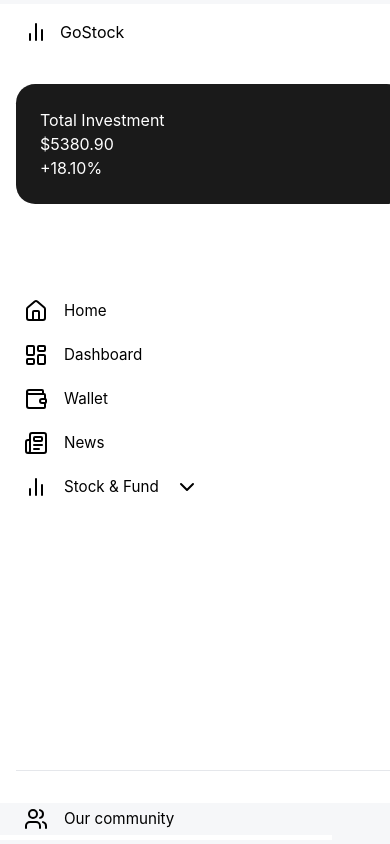
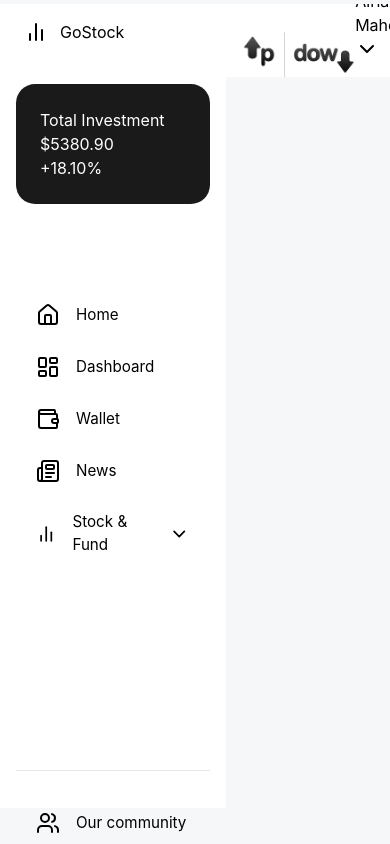
Before and after one commit to SiddheshGajare/react-fastapi, a React (Vite) app in the folder frontend/: page /suggetion in a window 390 px wide. Built offline with nearby package versions, Linux system fonts and the light colour scheme.

Commit message:
nasbhgasv

```diff
--- /dev/null
+++ b/frontend/src/Indicator.css
@@ -0,0 +1,173 @@
+/* Base styles */
+
+.dashboard-layout{
+
+    color: black;
+    display: flex;
+    flex-direction: row;
+    width: 100vw;
+    height: 99vh;
+    overflow: hidden;
+    background: #F6F7F9;
+
+  }
+  .dashboard {
+    font-family: 'Inter', -apple-system, BlinkMacSystemFont, sans-serif;
+    display: flex;
+    overflow-x: hidden;
+    background: white;
+    color: #F6F7F9;
+  }
+
+
+  /* Updated Sidebar Styles with Correct Class Names */
+  .sidebar {
+    width: 280px;
+    background: #FFFFFF;
+    height: 100vh;
+    padding: 1.5rem;
+    display: flex
+  ;
+    flex-direction: column;
+    justify-content: flex-start;
+  }
+
+  /* Logo and Investment Card Section */
+  .nav-first-container {
+    height: 235px;
+    margin-bottom: 2rem;
+  }
+
+  .logo-container {
+  display: flex;
+  align-items: center;
+  gap: 12px;
+  margin-bottom: 2.5rem;
+  padding-left: 0.5rem;
+  }
+
+  .investment-card {
+  background: #1A1A1A;
+  color: white;
+  border-radius: 1.2rem;
+  padding: 1.5rem;
+  margin-bottom: 2rem;
+  }
+  .nev-bar{
+    height: 500px;
+  }
+  /* Main Navigation Section */
+  .nav-bar {
+  font-size: small;
+  flex-grow: 1;
+  display: flex;
+  flex-direction: column;
+  justify-content: space-between;
+  }
+
+  .nav-item {
+  display: flex;
+  align-items: center;
+  gap: 1rem;
+  padding: 0.75rem 1.25rem;
+  border-radius: 0.75rem;
+  margin: 0.25rem 0;
+  font-size: 0.95rem;
+  transition: background-color 0.2s ease;
+  }
+
+  .nav-item:hover {
+  background: #F3F4F6;
+  }
+
+  .nav-sub-items-container {
+  margin-left: 2.5rem;
+  padding-top: 0.5rem;
+  }
+
+  .nav-sub-item {
+  padding: 0.5rem 0;
+  font-size: 0.9rem;
+  color: #6B7280;
+  cursor: pointer;
+  transition: color 0.2s ease;
+  }
+  .nev-2ndcontainer{
+    height: 435px;
+  }
+  /* Bottom Navigation Section */
+  .nav-third-container {
+  margin-top: auto;
+  padding-top: 1.5rem;
+  border-top: 1px solid #E5E7EB;
+  top: 44px;
+  position: relative;
+  }
+
+  /* Chart and Watchlist Container */
+  .chart-watchlist-container {
+  display: flex;
+  gap: 1.5rem;
+  margin-top: -0.5rem;
+  height: 70vh;
+  }
+
+  /* Updated Profile Section */
+  .profile-section {
+  display: flex;
+  align-items: center;
+  gap: 0.75rem;
+  padding: 0.75rem;
+  background: #F9FAFB;
+  border-radius: 0.75rem;
+  }
+
+  /* Responsive Adjustments */
+  @media (max-width: 768px) {
+  .sidebar {
+    width: 100%;
+    height: auto;
+    padding: 1rem;
+  }
+
+  .chart-watchlist-container {
+    flex-direction: column;
+    height: auto;
+  }
+  }
+  .main-content{
+    height: 100vh !important;
+    width: 85vw !important;
+    display: flex !important;
+    overflow-y: scroll !important; /* Enables only vertical scroll */
+    overflow-x: hidden !important;
+    flex-direction: column !important;
+    background: #F6F7F9 !important;
+    border: none !important;
+
+  }
+
+
+
+.inputbox1{
+  color: black;
+}
+
+.inputbox2{
+  color: black;
+}
+.indicator-main-container{
+  display: flex
+  ;
+  padding-left: 50vb;
+  flex-direction: column;
+  align-items: center;
+  justify-content: center;
+  flex-wrap: nowrap;
+}
+.checkbox-container{
+
+}
+.label1{
+
+}
--- a/frontend/src/Indicator.tsx
+++ b/frontend/src/Indicator.tsx
@@ -1,12 +1,16 @@
 import { useState } from "react";
 import axios from "axios";
+import { Bell, Mail, ChevronDown, Home, LayoutDashboard, Wallet, Newspaper, BarChart2, Users, Settings, Phone, ChevronUp } from 'lucide-react';
+import { BrowserRouter as Router, Routes, Route, Link, useNavigate } from 'react-router-dom';
+import './Indicator.css';
 
-export default function StockAnalyzer() {
+function StockAnalyzer() {
   const [company, setCompany] = useState("");
   const [ticker, setTicker] = useState("");
   const [ownedStock, setOwnedStock] = useState(false);
   const [result, setResult] = useState<any>(null);
   const [loading, setLoading] = useState(false);
+  const navigate = useNavigate();
 
   const handleSubmit = async () => {
     setLoading(true);
@@ -22,31 +26,109 @@
     }
     setLoading(false);
   };
+  const [isOpen, setIsOpen] = useState(false);
+  return (
+    <div className="dashboard-container">
+      <div className="dashboard-layout">
+        {/* Sidebar */}
+        <div className="sidebar">
+          <div className='nav-first-container'>
+            <div className="logo-container">
+              <BarChart2 className="nav-icon" />
+              <span className="logo-text">GoStock</span>
+            </div>
 
-  return (
-    <div className="p-6 max-w-lg mx-auto bg-white rounded-xl shadow-md space-y-4">
+            <div className="investment-card">
+              <div className="investment-label">Total Investment</div>
+              <div className="investment-amount">$5380.90</div>
+              <div className="investment-percentage">+18.10%</div>
+            </div>
+          </div>
+          <div className='nev-bar'>
+            <nav>
+              <div className='nev-2ndcontainer'>
+                <div className="nav-item" onClick={() => navigate('/suggetion')}>
+                  <Home className="nav-icon" />
+                  <span>Home</span>
+                </div>
+                <div className="nav-item" onClick={() => navigate('/dashBoard')}>
+                  <LayoutDashboard className="nav-icon" />
+                  <span>Dashboard</span>
+                </div>
+                <div className="nav-item" onClick={() => navigate('/StockAnalyzer')} >
+                  <Wallet className="nav-icon" />
+                  <span>Wallet</span>
+                </div>
+                <div className="nav-item"  onClick={() => navigate('/news')}>
+                  <Newspaper className="nav-icon" />
+                  <span>News</span>
+                </div>
+
+                <div>
+                      <div
+                        className="nav-item"
+                        onClick={() => setIsOpen(!isOpen)}
+                      >
+                        <BarChart2 className="nav-icon" />
+                        <span>Stock & fund</span>
+                        {(!isOpen) ?
+                        <ChevronDown className={`ml-auto transition-transform duration-200 ${isOpen ? 'rotate-180' : 'rotate-45'}`} /> :
+                        <ChevronUp className={`ml-auto transition-transform duration-200 ${isOpen ? 'rotate-180' : 'rotate-45'}`} />}
+                      </div>
+
+                      {isOpen && (
+                        <>
+                          <div className="nav-sub-item">Stock</div>
+                          <div className="nav-sub-item">Cryptocurrency</div>
+                          <div className="nav-sub-item">Mutual Fund</div>
+                          <div className="nav-sub-item">Gold</div>
+                        </>
+                      )}
+                    </div>
+              </div>
+
+            </nav>
+              <div className='line'></div>
+              <div className='nav-third-container'>
+                <div className="nav-item">
+                  <Users className="nav-icon" />
+                  <span>Our community</span>
+                </div>
+                <div className="nav-item">
+                  <Settings className="nav-icon" />
+                  <span>Settings</span>
+                </div>
+                <div className="nav-item">
+                  <Phone className="nav-icon" />
+                  <span>Contact us</span>
+                </div>
+              </div>
+
+          </div>
+        </div>
+    <div className="indicator-main-container">
       <h1 className="text-xl font-bold">Stock Impact Predictor</h1>
       <input
         type="text"
         placeholder="Company Name"
-        className="border p-2 w-full"
+        className="inputbox1"
         value={company}
         onChange={(e) => setCompany(e.target.value)}
       />
       <input
         type="text"
         placeholder="Stock Ticker"
-        className="border p-2 w-full"
+        className="inputbox2"
         value={ticker}
         onChange={(e) => setTicker(e.target.value)}
       />
-      <div className="flex items-center space-x-2">
+      <div className="checkbox-container">
         <input
           type="checkbox"
           checked={ownedStock}
           onChange={(e) => setOwnedStock(e.target.checked)}
         />
-        <label>Do you own this stock?</label>
+        <h5 className="label1">Do you own this stock?</h5>
       </div>
       <button
         className="bg-blue-500 text-white px-4 py-2 rounded"
@@ -69,5 +151,9 @@
         </div>
       )}
     </div>
+    </div>
+    </div>
   );
 }
+
+export default StockAnalyzer;
```
